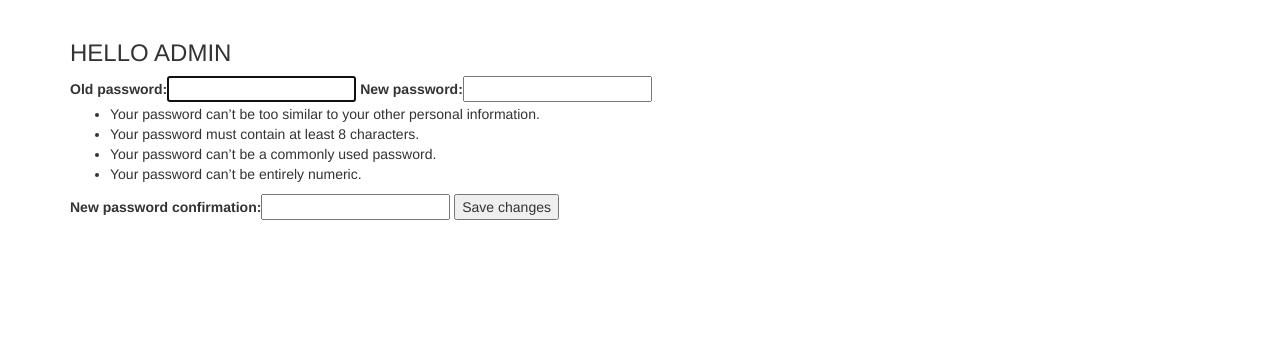
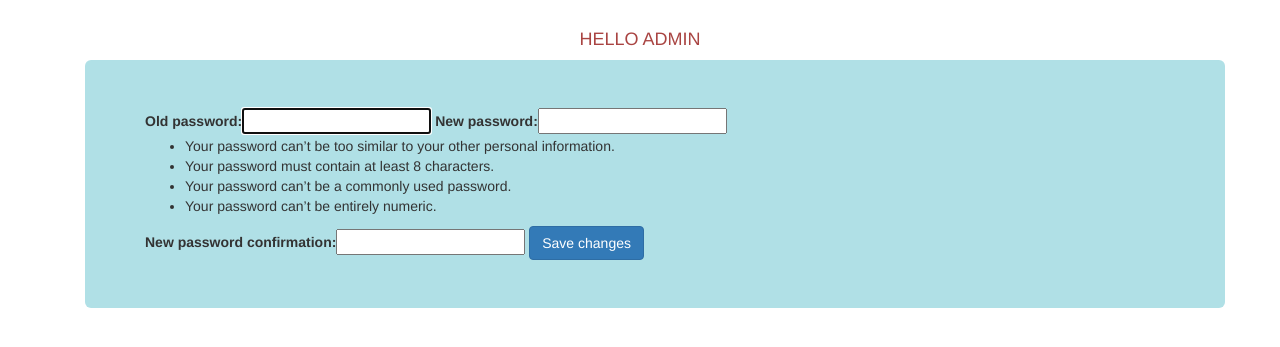
Before and after one commit to Mandloi7/JeeSeatAllocation, a Django app: page /candidate/change_password/ in a window 1280 px wide. Shown: the part 51-398 px from the top of the page. Run offline with Django 3.2, Linux system fonts and the light colour scheme; a user stored in the database is signed in; some libraries are stand-ins or nearby versions.

Commit message:
Added more Front-End

```diff
--- a/templates/candidate/base.html
+++ b/templates/candidate/base.html
@@ -26,7 +26,7 @@
     </nav>
 
     <div class="container">
-      <h3>HELLO {{user.username}}</h3>
+      <h4 class="text-center text-danger">HELLO {{user.username}}</h4>
       {% block body_block %}
 
 
--- a/templates/candidate/change_password.html
+++ b/templates/candidate/change_password.html
@@ -1,9 +1,13 @@
 
 {% extends 'Candidate/base.html' %}
 {% block body_block %}
+ <div class="container">
+      <div style="background-color:#b0e0e6" class="jumbotron">
 	<form method="post">
   		{% csrf_token %}
   		{{ form }}
-  		<button type="submit">Save changes</button>
+  		<button type="submit" class="btn btn-primary">Save changes</button>
 	</form>
+</div>
+</div>
 {% endblock %}
--- a/templates/candidate/choicefilling.html
+++ b/templates/candidate/choicefilling.html
@@ -34,6 +34,7 @@
 
     <div class="container">
       <div style="background-color:#b0e0e6" class="jumbotron">
+      	<h5 class="text-center text-danger">ADD CHOICES ONE BY ONE</h5>
         <input type="text" id="myInput3" onkeyup="myFunction3()" placeholder="Search for College" title="Type in College">
         <input type="text" id="myInput4" onkeyup="myFunction4()" placeholder="Search for Branch" title="Type in Branch">
         <br><br>
@@ -77,6 +78,7 @@
 
     <div class="container">
       <div style="background-color:#b0e0e6" class="jumbotron">
+      	<h5 class="text-center text-danger">REMOVE CHOICES ONE BY ONE</h5>
         <input type="text" id="myInput" onkeyup="myFunction()" placeholder="Search for College" title="Type in College">
         <input type="text" id="myInput1" onkeyup="myFunction1()" placeholder="Search for Branch" title="Type in Branch">
         <br><br>
```
Also changed, not shown: db.sqlite3.
